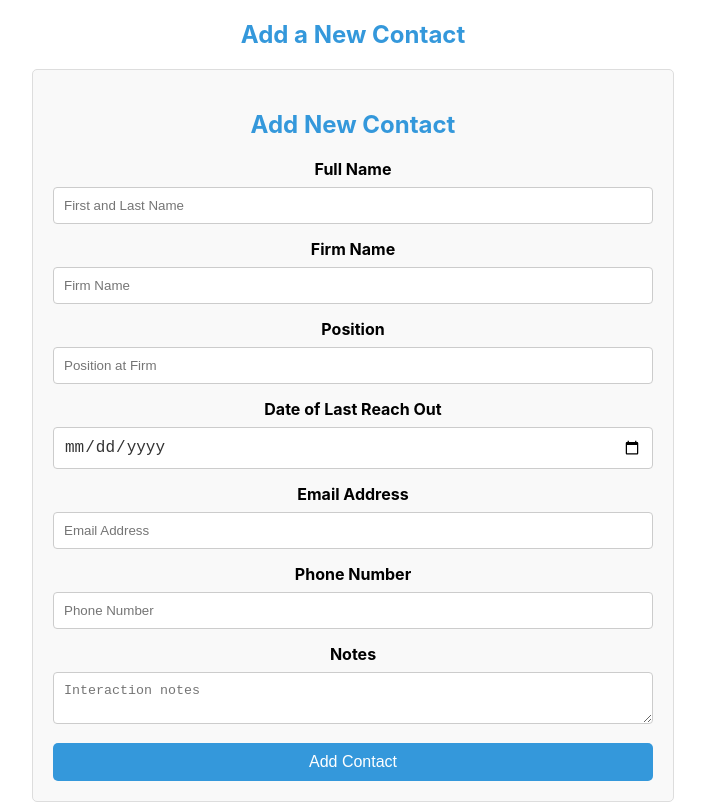
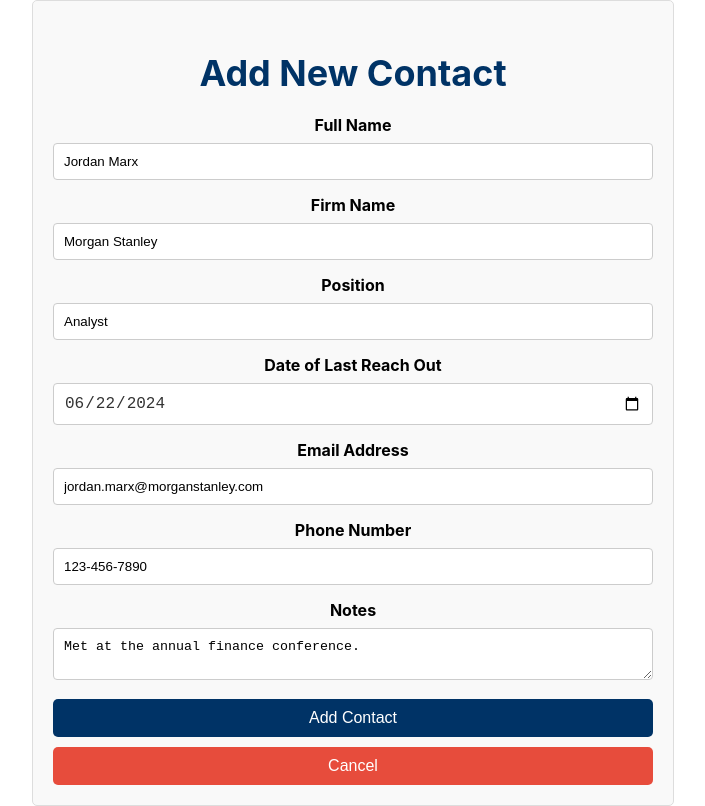
Before and after one commit to jmarx0000/homepage, a React (Create React App) app: page /add-contact in a window 1280 px wide. Shown: the whole page, without its empty margins (287-992 px from the left). Built offline with nearby package versions, Linux system fonts and the light colour scheme.

Commit message:
Added all contacts page, unformatted and firebase functionality

```diff
--- a/package.json
+++ b/package.json
@@ -7,6 +7,7 @@
     "@testing-library/jest-dom": "^5.17.0",
     "@testing-library/react": "^13.4.0",
     "@testing-library/user-event": "^13.5.0",
+    "firebase": "^10.14.0",
     "react": "^18.3.1",
     "react-dom": "^18.3.1",
     "react-router-dom": "^6.26.2",
--- a/src/App.css
+++ b/src/App.css
@@ -1,7 +1,12 @@
 /* Define CSS variables in the :root selector */
 :root {
-  --primary-color: #3498DB; /* Your primary color */
-  --secondary-color: #2980B9; /* A secondary color for hover effects or accents */
+  --primary-color: #003366; /* Your primary color */
+  --secondary-color: #63c6ff; /* A secondary color */
+  --accent-color: #e7a1fc; /* Accent color */
+  --background-color: #FFFFFF; /* Background color */
+  --primary-text-color: #2C3E50; /* Primary text color */
+  --primary-button-hover: #9cd7ff; /* A secondary color for hover effects or accents */
+
 }
 
 /* Styling for header */
@@ -21,6 +26,7 @@
   border-radius: 5px;
   cursor: pointer;
   transition: background-color 0.3s ease;
+  margin: 10px;
 }
 
 .button-secondary:hover {
@@ -53,6 +59,7 @@ h2 {
   text-align: center;
   color: var(--primary-color);
   margin-bottom: 20px;
+  font-size: 36px; /* Added attribute to make the font size bigger */
 }
 
 /* Styling for form labels */
@@ -76,10 +83,10 @@ h2 {
 }
 
 /* Styling for form submit button */
-.contact-form-container button[type="submit"] {
+.button-primary {
   width: 100%;
   padding: 10px;
-  background-color: #3498DB;
+  background-color: var(--primary-color);
   color: white;
   border: none;
   border-radius: 5px;
@@ -88,8 +95,27 @@ h2 {
   transition: background-color 0.3s ease;
 }
 
-.contact-form-container button[type="submit"]:hover {
-  background-color: #2980B9;
+.button-primary:hover {
+  background-color: var(--primary-button-hover);
+  color: rgb(77, 77, 77);
+}
+
+/* Styling for form submit button */
+.button-cancel {
+  width: 100%;
+  padding: 10px;
+  background-color: #e74c3c; /* Red color for cancel button */
+  color: white;
+  border: none;
+  border-radius: 5px;
+  cursor: pointer;
+  margin-top: 10px;
+  font-size: 16px;
+  transition: background-color 0.3s ease;
+}
+
+.button-cancel:hover {
+  background-color: #c0392b; /* Darker red for hover effect */
 }
 
 /* Styling for date input field */
--- a/src/App.js
+++ b/src/App.js
@@ -1,18 +1,18 @@
 // src/App.js
 
 import React from 'react';
-import { BrowserRouter as Router, Routes, Route } from 'react-router-dom';
+import { BrowserRouter as Router, Routes, Route, BrowserRouter } from 'react-router-dom';
 import HomePage from './Pages/HomePage'; // Assuming HomePage is in /pages
 import AddContactPage from './Pages/AddContactPage'; // The new contact page
+import ContactsList from './Pages/ContactsListPage'; // The new ContactsListPage
 
 const App = () => {
   return (
-    <Router>
       <Routes>
         <Route path="/" element={<HomePage />} />
         <Route path="/add-contact" element={<AddContactPage />} /> {/* New Route */}
+        <Route path="/all-contacts" element={<ContactsList />} /> {/* New Route for ContactsListPage */}
       </Routes>
-    </Router>
   );
 };
 
--- a/src/Components/AddContactForm.js
+++ b/src/Components/AddContactForm.js
@@ -1,15 +1,19 @@
 import React, { useState } from 'react';
+import { Link } from 'react-router-dom'; // Import Link from react-router-dom
+import { db } from '../Configuration/firebase';
+import { collection, addDoc } from 'firebase/firestore';
 
-const AddContactForm = () => {
+
+const AddContactForm = ({cancelRoute}) => {
   // Form state
   const [contact, setContact] = useState({
-    fullName: '',
-    firmName: '',
-    position: '',
-    lastReachOut: '',
-    email: '',
-    phoneNumber: '', // Add phone number field
-    notes: ''
+    fullName: 'Jordan Marx',
+    firmName: 'Morgan Stanley',
+    position: 'Analyst',
+    lastReachOut: '2024-06-22', // Hardcoded date for testing
+    email: 'jordan.marx@morganstanley.com', // Hardcoded email for testing
+    phoneNumber: '123-456-7890', // Hardcoded phone number for testing
+    notes: 'Met at the annual finance conference.' // Hardcoded notes for testing
   });
 
   // Input change handler
@@ -22,11 +26,22 @@ const AddContactForm = () => {
   };
 
   // Form submit handler (no functionality yet)
-  const handleSubmit = (e) => {
-    e.preventDefault();
-
-    // For now, just log the form data
-    console.log('Form Submitted: ', contact);
+  const handleSubmit = async (e) => {
+    e.preventDefault(); // Prevent default form submission behavior
+    try {
+      const docRef = await addDoc(collection(db, "contacts"), {
+        fullName: contact.fullName,
+        firmName: contact.firmName,
+        position: contact.position,
+        lastReachOut: contact.lastReachOut,
+        email: contact.email,
+        phoneNumber: contact.phoneNumber,
+        notes: contact.notes,
+      });
+      console.log("Document written with ID: ", docRef.id);
+    } catch (e) {
+      console.error("Error adding document: ", e);
+    }
 
     // Reset form fields after submission
     setContact({
@@ -125,8 +140,10 @@ const AddContactForm = () => {
             placeholder="Interaction notes"
           />
         </div>
-
-        <button type="submit">Add Contact</button>
+        <button className="button-primary" type="submit">Add Contact</button>
+        <Link to='/'>
+            <button className="button-cancel" type="button">Cancel</button>
+        </Link>
       </form>
     </div>
   );
--- /dev/null
+++ b/src/Components/ContactTile.css
@@ -0,0 +1,5 @@
+.contact-detail {
+    display: table-row;
+    align-items: center;
+    justify-content: space-between;
+}
--- /dev/null
+++ b/src/Components/ContactTile.js
@@ -0,0 +1,27 @@
+import React from 'react';
+import PropTypes from 'prop-types';
+import './ContactTile.css';
+
+const ContactTile = ({ name, firmName, position, lastReachOut, phoneNumber, notes }) => {
+    return (
+        <tr className="contact-tile">
+            <td className="contact-detail">{name}</td>
+            <td className="contact-detail">{firmName}</td>
+            <td className="contact-detail">{position}</td>
+            <td className="contact-detail">{lastReachOut}</td>
+            <td className="contact-detail">{phoneNumber}</td>
+            <td className="contact-detail">{notes}</td>
+        </tr>
+    );
+};
+
+ContactTile.propTypes = {
+    name: PropTypes.string.isRequired,
+    firmName: PropTypes.string.isRequired,
+    position: PropTypes.string.isRequired,
+    lastReachOut: PropTypes.string.isRequired,
+    phoneNumber: PropTypes.string.isRequired,
+    notes: PropTypes.string.isRequired,
+};
+
+export default ContactTile;
--- /dev/null
+++ b/src/Configuration/firebase.js
@@ -0,0 +1,27 @@
+// Import the functions you need from the SDKs you need
+import { initializeApp } from "firebase/app";
+import { getAnalytics } from "firebase/analytics";
+import { getFirestore } from "firebase/firestore";
+// TODO: Add SDKs for Firebase products that you want to use
+// https://firebase.google.com/docs/web/setup#available-libraries
+
+// Your web app's Firebase configuration
+// For Firebase JS SDK v7.20.0 and later, measurementId is optional
+const firebaseConfig = {
+  apiKey: "AIzaSyCMPf36NYoSL9zEiWHkdbM7GVJwrFYuYuE",
+  authDomain: "nexusdatabase-21807.firebaseapp.com",
+  projectId: "nexusdatabase-21807",
+  storageBucket: "nexusdatabase-21807.appspot.com",
+  messagingSenderId: "800865983063",
+  appId: "1:800865983063:web:cc9980faa6bc68220fe112",
+  measurementId: "G-0MR0SCKR7T"
+};
+
+// Initialize Firebase
+const app = initializeApp(firebaseConfig);
+const analytics = getAnalytics(app);
+
+// Initialize Firestore
+const db = getFirestore(app);
+
+export { db };
--- a/src/Pages/AddContactPage.js
+++ b/src/Pages/AddContactPage.js
@@ -3,12 +3,14 @@
 import React from 'react';
 import AddContactForm from '../Components/AddContactForm.js'; // Import the form component
 import '../App.css'; // Import global styles
+import { Link } from 'react-router-dom'; // Import Link from react-router-dom
 
 const AddContactPage = () => {
+  const cancelLink = "/"; // Define the link for the cancel button
+
   return (
     <div className="centered">
-      <h2>Add a New Contact</h2>
-      <AddContactForm />
+      <AddContactForm cancelLink={cancelLink} /> {/* Pass the cancel link to the form */}
     </div>
   );
 };
--- /dev/null
+++ b/src/Pages/ContactsListPage.js
@@ -0,0 +1,66 @@
+import React from 'react';
+import { useState, useEffect } from 'react';
+import ContactTile from '../Components/ContactTile';
+import { db } from '../Configuration/firebase';
+import { collection, getDocs } from 'firebase/firestore';
+import { Link } from 'react-router-dom';
+import '../App.css';
+
+const ContactsList = () => {
+    const [contacts, setContacts] = useState([]);
+
+    useEffect(() => {
+        const fetchContacts = async () => {
+            try {
+                const querySnapshot = await getDocs(collection(db, 'contacts'));
+                const contactsData = querySnapshot.docs.map(doc => ({ id: doc.id, ...doc.data() }));
+                setContacts(contactsData);
+            } catch (error) {
+                console.error("Error fetching contacts: ", error);
+            }
+        };
+
+        fetchContacts();
+    }, []);
+
+    return (
+      <div>
+      <div style={{ width: '200px', margin: '20px' }}>
+        <Link to="/">
+        <button className="button-primary">Back to Home</button>
+        </Link>
+      </div>
+
+      <div className="contacts-list-page">
+        <table>
+        <thead>
+          <tr>
+          <th>Full Name</th>
+          <th>Firm Name</th>
+          <th>Position</th>
+          <th>Last Reach Out</th>
+          <th>Email</th>
+          <th>Phone Number</th>
+          <th>Notes</th>
+          </tr>
+        </thead>
+        <tbody>
+          {contacts.map(contact => (
+          <tr key={contact.id}>
+            <td>{contact.fullName}</td>
+            <td>{contact.firmName}</td>
+            <td>{contact.position}</td>
+            <td>{contact.lastReachOut}</td>
+            <td>{contact.email}</td>
+            <td>{contact.phoneNumber}</td>
+            <td>{contact.notes}</td>
+          </tr>
+          ))}
+        </tbody>
+        </table>
+      </div>
+      </div>
+    );
+};
+
+export default ContactsList;
--- a/src/Pages/HomePage.js
+++ b/src/Pages/HomePage.js
@@ -7,7 +7,10 @@ const HomePage = () => {
     <div className="centered"> {/* Use a class name from your App.css */}
       <h1 className="header">Nexus</h1> {/* Apply a CSS class for header */}
       <Link to="/add-contact">
-        <button className="button-secondary">Add New Contact</button> {/* Use CSS for button */}
+        <button className="button-primary" style={{ width: '200px', margin: '20px' }}>Add New Contact</button>
+      </Link>
+      <Link to="/all-contacts">
+        <button className="button-primary" style={{ width: '200px', margin: '20px' }}>All Contacts</button>
       </Link>
     </div>
   );
--- a/src/index.js
+++ b/src/index.js
@@ -1,5 +1,6 @@
 import React from 'react';
 import ReactDOM from 'react-dom/client';
+import { BrowserRouter } from 'react-router-dom';
 import './index.css';
 import App from './App';
 import reportWebVitals from './reportWebVitals';
@@ -7,7 +8,9 @@ import reportWebVitals from './reportWebVitals';
 const root = ReactDOM.createRoot(document.getElementById('root'));
 root.render(
   <React.StrictMode>
-    <App />
+    <BrowserRouter basename={process.env.PUBLIC_URL}>
+      <App />
+    </BrowserRouter>
   </React.StrictMode>
 );
 
```
Also changed, not shown: 1 other file (tests, documents, lock files or other folders).
